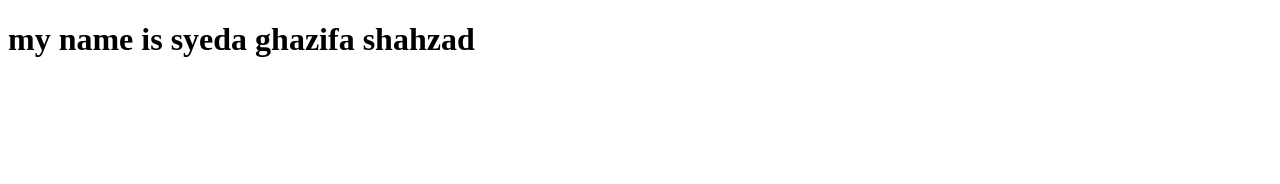
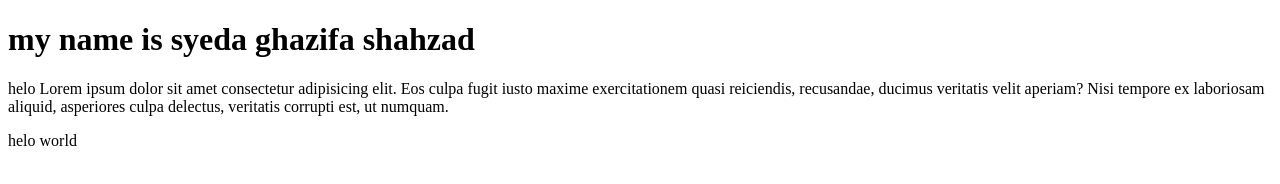
Before and after one commit to gazushah/new-session-, a plain HTML site: page index.html in a window 1280 px wide. Drawn offline with Linux system fonts and the light colour scheme.

Commit message:
hhhh
rfggggggwe

```diff
--- a/index.html
+++ b/index.html
@@ -8,6 +8,15 @@
 </head>
 <body>
     <h1>my name is syeda ghazifa shahzad</h1>
+    <div class="5">
+        <p>helo Lorem ipsum dolor sit amet consectetur adipisicing elit. Eos culpa fugit iusto maxime exercitationem quasi reiciendis, recusandae, ducimus veritatis velit aperiam? Nisi tempore ex laboriosam aliquid, asperiores culpa delectus, veritatis corrupti est, ut numquam.
+        </p>
+    </div>
+    <div>
+        <span>helo world
+
+        </span>
+    </div>
 
 </body>
 </html>
```
